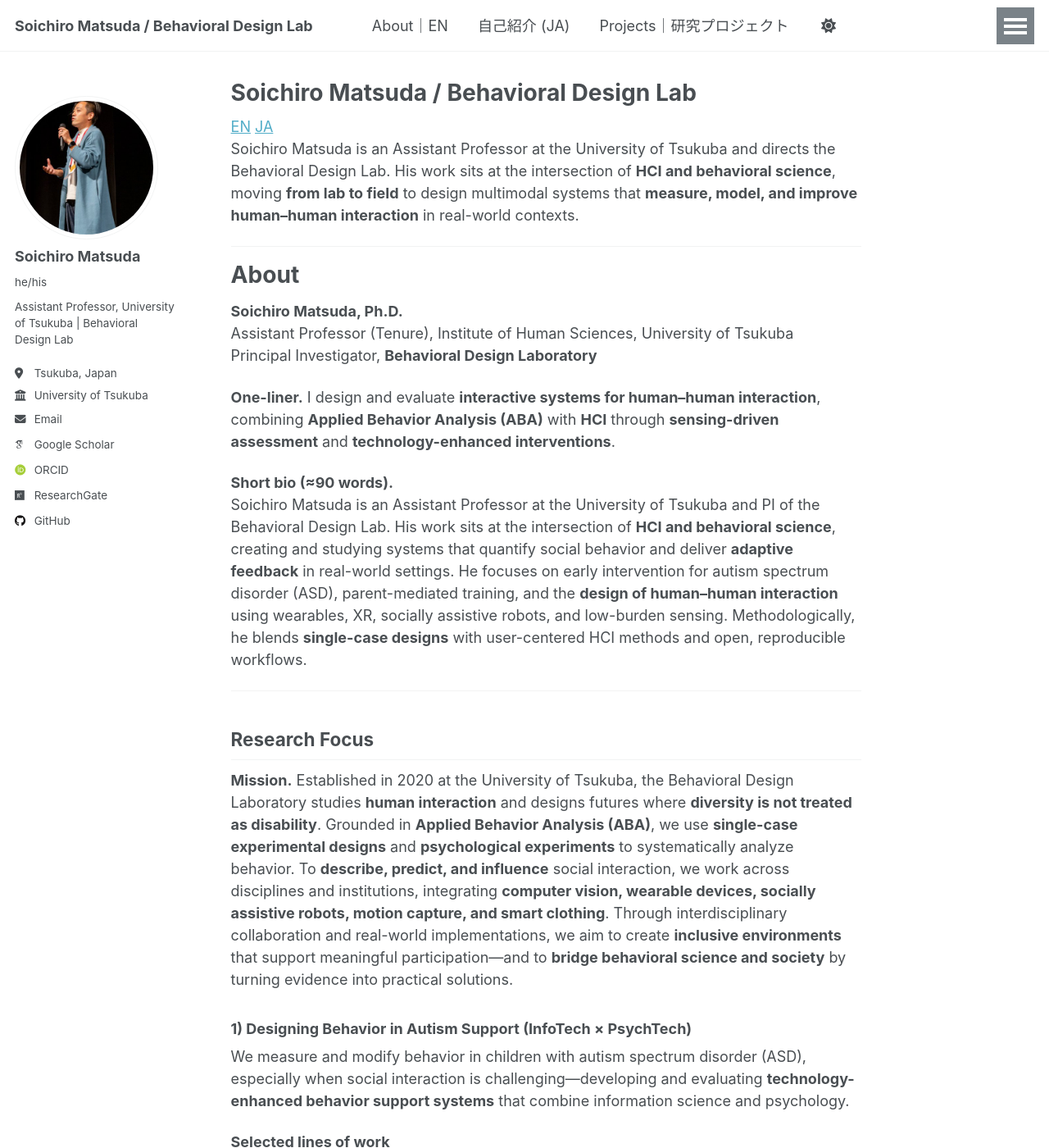
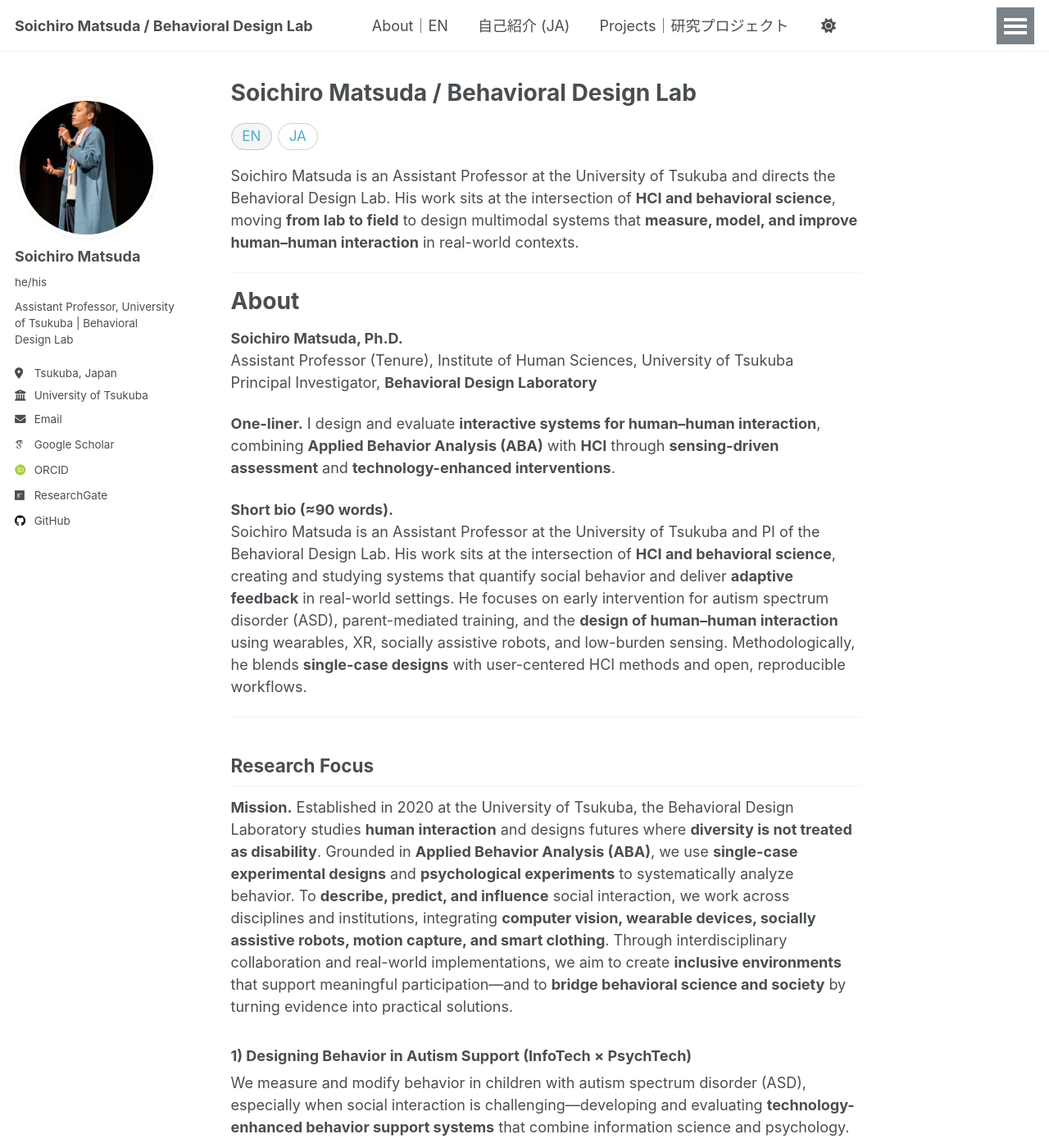
Before and after one commit to BehavioralDesignerMatsuda/BehavioralDesignerMatsuda.github.io, a Jekyll site: the page built from _pages/about.md, in a window 1280 px wide and 1400 px high. Shown: the whole window at 82% size. Built offline with Jekyll 4.4.1, drawn with Linux system fonts in a browser that asks for light colours; some web fonts are replaced; a script that is not in the unit is left out.

Commit message:
Update custom.html

```diff
--- a/_includes/head/custom.html
+++ b/_includes/head/custom.html
@@ -11,7 +11,53 @@
 <link rel="icon" type="image/png" href="{{ base_path }}/images/favicon-32x32.png" sizes="32x32"/>
 <link rel="icon" type="image/png" href="{{ base_path }}/images/favicon-192x192.png" sizes="192x192"/>
 <link rel="manifest" href="{{ base_path }}/images/manifest.json"/>
-<link rel="icon" href="/images/favicon.ico"/>
+<link rel="icon" href="{{ base_path }}/images/favicon.ico"/>
 <meta name="theme-color" content="#ffffff"/>
 
+<!-- Language toggle styles -->
+<style>
+.lang-toggle {
+  display:inline-flex;
+  gap:.4rem;
+  align-items:center;
+  margin:.5rem 0 1rem;
+  font-size:0.95rem;
+}
+.lang-toggle .pill {
+  display:inline-block;
+  padding:.28rem .7rem;
+  border:1px solid var(--pill-border, #ccc);
+  border-radius:999px;
+  text-decoration:none;
+  line-height:1.2;
+  transition:background .15s ease, border-color .15s ease, transform .02s ease;
+}
+.lang-toggle .pill:hover { text-decoration:none; border-color:var(--pill-hover, #888); }
+.lang-toggle .active {
+  background:var(--pill-active-bg, #f0f0f0);
+  border-color:var(--pill-active-border, #bbb);
+  cursor:default;
+}
+.lang-toggle .pill:active { transform:translateY(1px); }
+
+/* theme-friendly colors */
+:root {
+  --pill-border:#d0d0d0;
+  --pill-hover:#9a9a9a;
+  --pill-active-bg:#f5f5f5;
+  --pill-active-border:#c4c4c4;
+}
+
+/* dark mode */
+@media (prefers-color-scheme: dark) {
+  :root {
+    --pill-border:#555;
+    --pill-hover:#aaa;
+    --pill-active-bg:#2a2a2a;
+    --pill-active-border:#777;
+  }
+  .lang-toggle .pill { color:#eaeaea; }
+}
+</style>
+
 <!-- end custom head snippets -->
```
